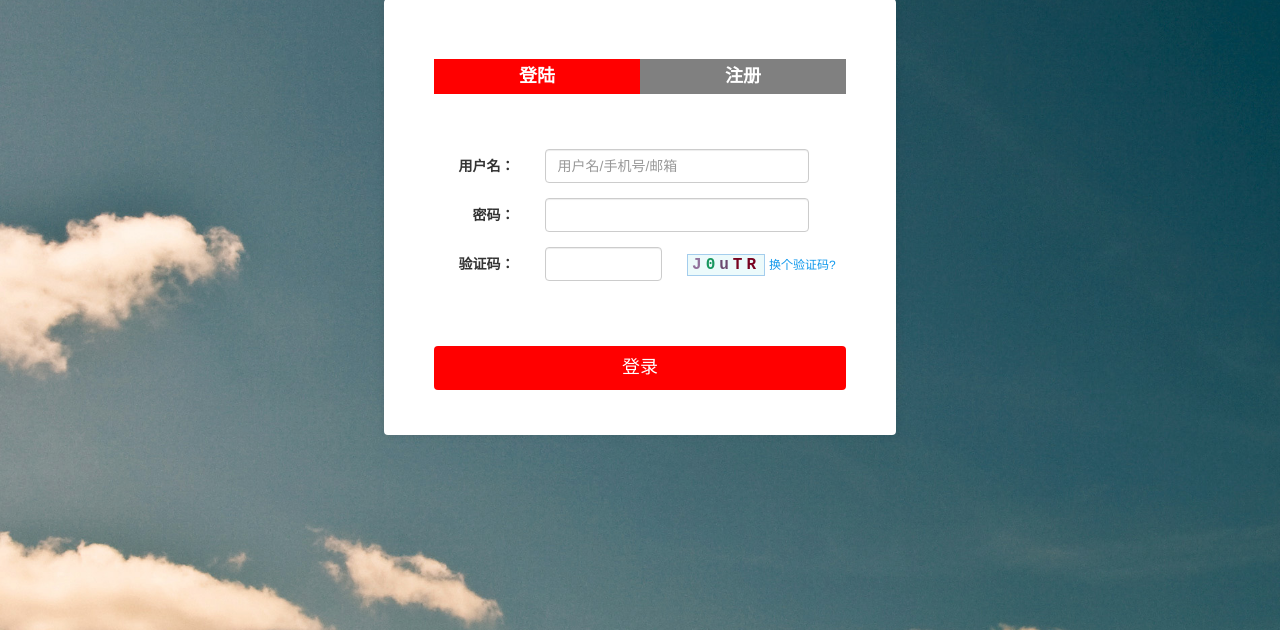
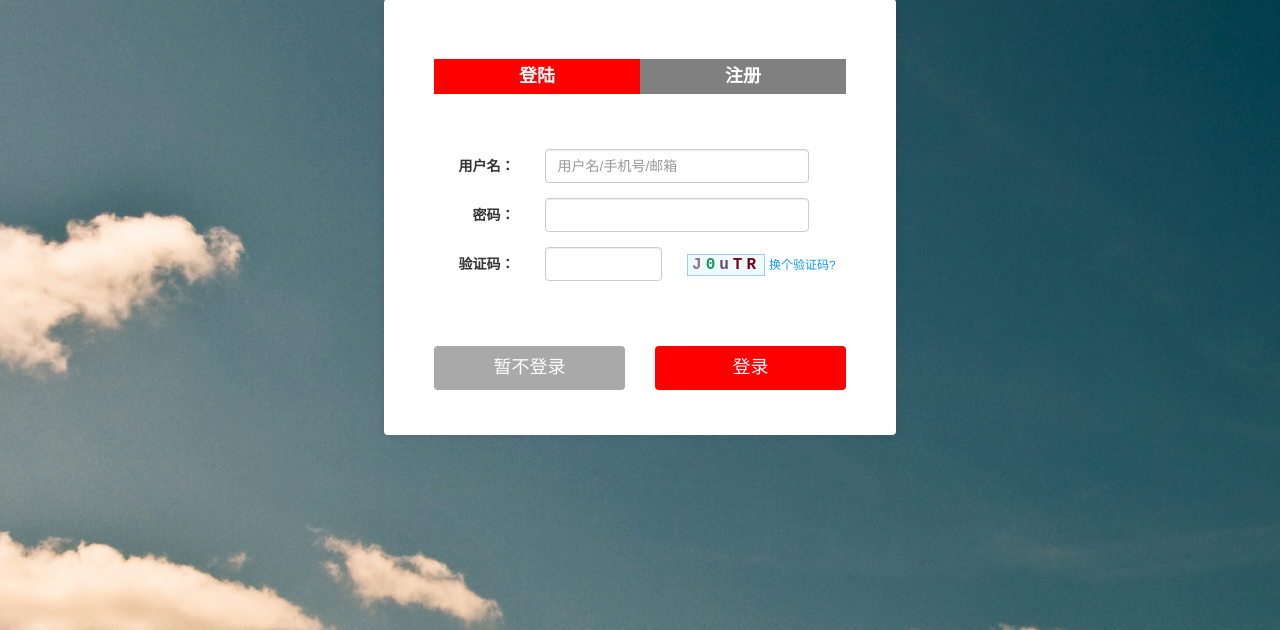
Before and after one commit to ruanjiangongcheng250/blog, a PHP site: page /views/login.html in a window 1280 px wide. Shown: the part 91-721 px from the top of the page. Run offline with PHP 8.4, Linux system fonts and the light colour scheme.

Commit message:
一些样式，以及登录页面增加暂不登录按钮 Signed-off-by: zhangtaos <zhangtaos@yonyou.com>

```diff
--- a/Code/myBlog/public/css/index.css
+++ b/Code/myBlog/public/css/index.css
@@ -282,3 +282,7 @@ footer {
 .article_content_head button {
 	float: right;
 }
+
+#createArticle {
+	float: right;
+}
--- a/Code/myBlog/public/css/login.css
+++ b/Code/myBlog/public/css/login.css
@@ -40,7 +40,20 @@
     display: block;
     clear: both;
 }
-
+#notLogin {
+	margin-top: 50px;
+	width: 100%;
+	background-color: darkgray;
+    padding: 9px 18px;
+    font-size: 18px;
+    border: none;
+    border-radius: 4px;
+    color: #fff;
+    cursor: pointer;
+    outline: none;
+    display: block;
+    clear: both;
+}
 #loginContainer, #registerContainer {
 	margin-top: 100px;
 }
--- a/Code/myBlog/public/javascript/addOrEditArticle.js
+++ b/Code/myBlog/public/javascript/addOrEditArticle.js
@@ -26,6 +26,10 @@ CookieParser = {
         }
     }
 };
+//未登录用户需要登录
+if(!CookieParser.getCookie('name')){
+	location.href = 'login.html';
+}
 var article_id = location.search.substr(11);
 $('#author').val(CookieParser.getCookie('name'));
 //选择标签
--- a/Code/myBlog/public/javascript/login.js
+++ b/Code/myBlog/public/javascript/login.js
@@ -127,4 +127,7 @@ $('#registerContainer #registeSubmit').on('click', function(){
 		}
 	});
 });
-//注册验证表单
+//点击暂不登录
+$('#notLogin').on('click', function(){
+	history.back();
+});
--- a/Code/myBlog/public/php/registe.php
+++ b/Code/myBlog/public/php/registe.php
@@ -16,7 +16,7 @@
 					echo json_encode(array("code"=>200, "message"=>"邮箱已存在"));
 				}else{
 					mysql_query("INSERT INTO `user`(`name`, `mobile`, `password`, `mail`) VALUES ('$name','$mobile','$password','$mail')");
-					setcookie('name', $name);
+					setcookie('name', $name, time()+3600, '/');
 					echo json_encode(array("code"=>200, "url"=>"index.html"));
 				    exit;
 				}
--- a/Code/myBlog/public/views/addOrEditArticle.html
+++ b/Code/myBlog/public/views/addOrEditArticle.html
@@ -17,7 +17,7 @@
 </head>
 <body>
 <div class="addOrEditArticle">
-    <h1 style="margin-bottom: 20px;">修改文章</h1>
+    <h1 style="margin-bottom: 20px; color: white;">修改文章</h1>
 		<label for="name" class=" col-sm-1  control-label" >题目：</label>
 		<div class="col-sm-5">
 			<input type="text" name="name" id="name" class="form-control" placeholder="请输入文章题目">
--- a/Code/myBlog/public/views/detail.html
+++ b/Code/myBlog/public/views/detail.html
@@ -14,8 +14,8 @@
 	<body>
         <header>
         	<p class="loginAndRegiste">
-        		<span id="noLogin"><a href="login.html"><span id="login">登录</span></a>&nbsp;&nbsp;&nbsp;<a href="login.html?type=registe"><span id="registe">注册</span></a></span>
-        		<span id="hasLogin"><a href="javascript:void(0)"><span id="userName" >name</span></a>&nbsp;&nbsp;&nbsp;<a href="javascript:void(0)"><span id="loginOut">退出登录</span></a>&nbsp;&nbsp;&nbsp;<a href="index.html"><span>首页</span></a></span>
+        		<span id="noLogin"><a href="login.html" class="btn btn-danger"><span id="login">登录</span></a>&nbsp;&nbsp;&nbsp;<a href="login.html?type=registe" class="btn btn-danger"><span id="registe">注册</span></a></span>
+        		<span id="hasLogin"><a href="javascript:void(0)" class="btn btn-info"><span id="userName" >name</span></a>&nbsp;&nbsp;&nbsp;<a href="javascript:void(0)" class="btn btn-danger"><span id="loginOut">退出登录</span></a>&nbsp;&nbsp;&nbsp;<a href="index.html" class="btn btn-info"><span>首页</span></a></span>
         	</p>
         	<hr>
         	<a href="index.html"><img src="../image/avatar.jpg"></img></a>
--- a/Code/myBlog/public/views/index.html
+++ b/Code/myBlog/public/views/index.html
@@ -14,8 +14,9 @@
 		<img style="position: absolute; top: 50%; left: 45%;" src="../image/loading.gif" id="loading">
         <header>
         	<p class="loginAndRegiste">
-        		<span id="noLogin"><a href="login.html"><span id="login">登录</span></a>&nbsp;&nbsp;&nbsp;<a href="login.html?type=registe"><span id="registe">注册</span></a></span>
-        		<span id="hasLogin"><a href="javascript:void(0)"><span id="userName" >name</span></a>&nbsp;&nbsp;&nbsp;<a href="javascript:void(0)"><span id="loginOut">退出登录</span></a></span>
+        		<span id="noLogin"><a href="login.html" class="btn btn-danger"><span id="login">登录</span></a>&nbsp;&nbsp;&nbsp;<a href="login.html?type=registe" class="btn btn-danger"><span id="registe">注册</span></a></span>
+        		<span id="hasLogin"><a href="javascript:void(0)" class="btn btn-info"><span id="userName" >name</span></a>&nbsp;&nbsp;&nbsp;<a href="javascript:void(0)" class="btn btn-danger"><span id="loginOut">退出登录</span></a></span>
+        		<span id="createArticle"><a href="addOrEditArticle.html" class="btn btn-danger">写文章</a></span>
         	</p>
         	<hr>
         	<a href="index.html"><img src="../image/avatar.jpg"></img></a>
--- a/Code/myBlog/public/views/login.html
+++ b/Code/myBlog/public/views/login.html
@@ -42,7 +42,10 @@
 					</div>
 					<input type="hidden" name="article_id">
 					<div class="form-group">
-						<div class="col-sm-12">
+						<div class="col-sm-6">
+							<button type="button" id="notLogin" class="btn btn-default">暂不登录</button>
+						</div>
+						<div class="col-sm-6">
 							<button type="button" id="loginSubmit" class="btn btn-default">登录</button>
 						</div>
 					</div>
```
Also changed, not shown: Code/myBlog/public/php/loginOut.php (+4 -4 lines).
